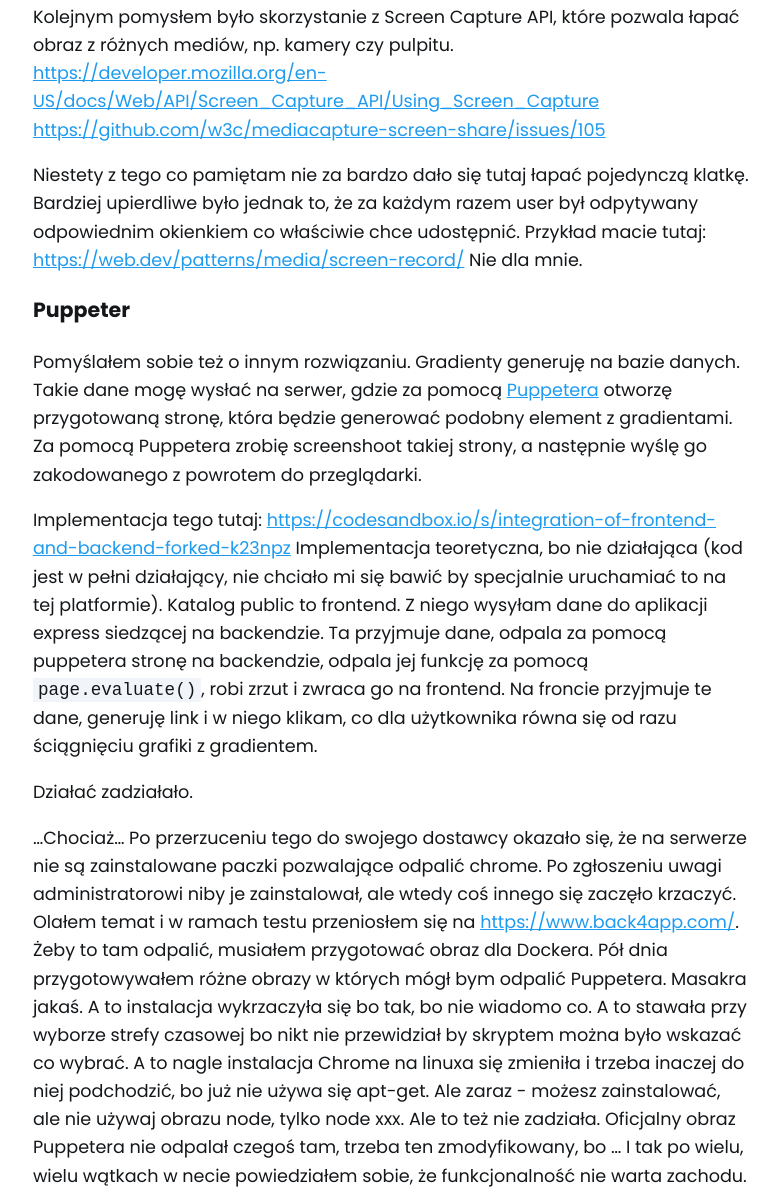
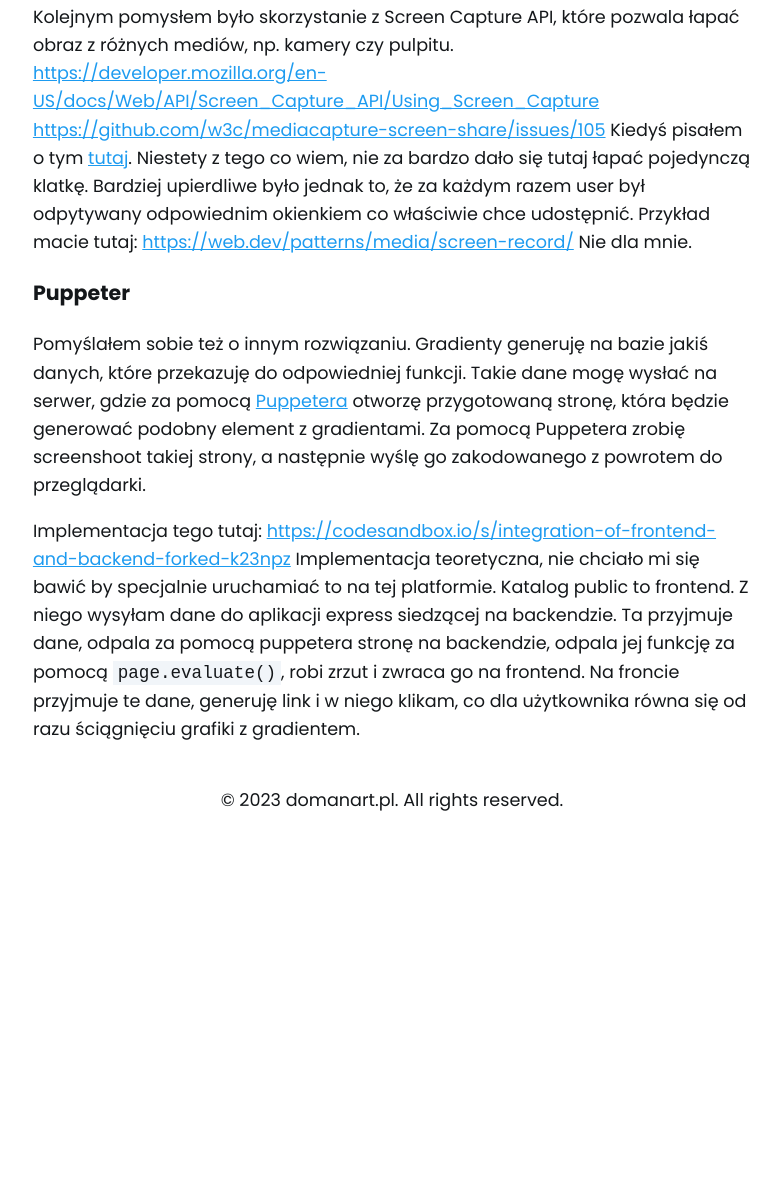
Before and after one commit to kartofelek007/blog, an Astro site: page /blog/zapisywanie-czesci-strony-jako-png in a window 1280 px wide. Shown: the part 742-1935 px from the top of the page, without its empty margins (248-1028 px from the left). After the commit the page ends 1601 px from the top, so only its background shows below. Built offline with nearby package versions, Linux system fonts and the light colour scheme; Astro itself is replaced by a stand-in of ours.

Commit message:
poprawka art

```diff
--- a/src/content/blog/zapisywanie-czesci-strony-jako-png/index.md
+++ b/src/content/blog/zapisywanie-czesci-strony-jako-png/index.md
@@ -12,29 +12,19 @@ W moim przypadku zapisywany miał być element, na którym generuję tło z grad
 Jedyne sensowne rozwiązanie jakie znam to biblioteka <a href="https://html2canvas.hertzen.com/">html2canvas</a>, która pozwala
 zapisywać html w formie grafiki.
 Niestety biblioteka ta ma ograniczone możliwości i nie zawsze udaje się jej idealnie przenosić na grafikę to co jest na stronie. Szczególnie gdy mówimy o zaawansowanych gradientach połączonych z `background-blend-mode`.
+Fajna biblioteka, ale nie w tym przypadku.
 
 ### Screen Capture API
 Kolejnym pomysłem było skorzystanie z Screen Capture API, które pozwala łapać obraz z różnych mediów, np. kamery czy pulpitu.
 https://developer.mozilla.org/en-US/docs/Web/API/Screen_Capture_API/Using_Screen_Capture
 https://github.com/w3c/mediacapture-screen-share/issues/105
-
-Niestety z tego co pamiętam nie za bardzo dało się tutaj łapać pojedynczą klatkę. Bardziej upierdliwe było jednak to, że za każdym razem user był odpytywany odpowiednim okienkiem co właściwie chce udostępnić. Przykład macie tutaj: https://web.dev/patterns/media/screen-record/
+Kiedyś pisałem o tym <a href="https://kursjs.pl/kurs/canvas/canvas-images#generowanie-na-bazie-plotna">tutaj</a>.
+Niestety z tego co wiem, nie za bardzo dało się tutaj łapać pojedynczą klatkę. Bardziej upierdliwe było jednak to, że za każdym razem user był odpytywany odpowiednim okienkiem co właściwie chce udostępnić. Przykład macie tutaj: https://web.dev/patterns/media/screen-record/
 Nie dla mnie.
 
 ### Puppeter
-Pomyślałem sobie też o innym rozwiązaniu. Gradienty generuję na bazie danych. Takie dane mogę wysłać na serwer, gdzie za pomocą <a href="https://pptr.dev/">Puppetera</a> otworzę przygotowaną stronę, która będzie generować podobny element z gradientami. Za pomocą Puppetera zrobię screenshoot takiej strony, a następnie wyślę go zakodowanego z powrotem do przeglądarki.
+Pomyślałem sobie też o innym rozwiązaniu. Gradienty generuję na bazie jakiś danych, które przekazuję do odpowiedniej funkcji. Takie dane mogę wysłać na serwer, gdzie za pomocą <a href="https://pptr.dev/">Puppetera</a> otworzę przygotowaną stronę, która będzie generować podobny element z gradientami. Za pomocą Puppetera zrobię screenshoot takiej strony, a następnie wyślę go zakodowanego z powrotem do przeglądarki.
 
 Implementacja tego tutaj: https://codesandbox.io/s/integration-of-frontend-and-backend-forked-k23npz
-Implementacja teoretyczna, bo nie działająca (kod jest w pełni działający, nie chciało mi się bawić by specjalnie uruchamiać to na tej platformie).
+Implementacja teoretyczna, nie chciało mi się bawić by specjalnie uruchamiać to na tej platformie.
 Katalog public to frontend. Z niego wysyłam dane do aplikacji express siedzącej na backendzie. Ta przyjmuje dane, odpala za pomocą puppetera stronę na backendzie, odpala jej funkcję za pomocą `page.evaluate()`, robi zrzut i zwraca go na frontend. Na froncie przyjmuje te dane, generuję link i w niego klikam, co dla użytkownika równa się od razu ściągnięciu grafiki z gradientem.
-
-Działać zadziałało.
-
-...Chociaż...
-Po przerzuceniu tego do swojego dostawcy okazało się, że na serwerze nie są zainstalowane paczki pozwalające odpalić chrome. Po zgłoszeniu uwagi administratorowi niby je zainstalował, ale wtedy coś innego się zaczęło krzaczyć.
-Olałem temat i w ramach testu przeniosłem się na https://www.back4app.com/. Żeby to tam odpalić, musiałem przygotować obraz dla Dockera.
-Pół dnia przygotowywałem różne obrazy w których mógł bym odpalić Puppetera. Masakra jakaś. A to instalacja wykrzaczyła się bo tak, bo nie wiadomo co. A to stawała przy wyborze strefy czasowej bo nikt nie przewidział by skryptem można było wskazać co wybrać. A to nagle instalacja Chrome na linuxa się zmieniła i trzeba inaczej do niej podchodzić, bo już nie używa się apt-get. Ale zaraz - możesz zainstalować, ale nie używaj obrazu node, tylko node xxx. Ale to też nie zadziała. Oficjalny obraz Puppetera nie odpalał czegoś tam, trzeba ten zmodyfikowany, bo ... I tak po wielu, wielu wątkach w necie powiedziałem sobie, że funkcjonalność nie warta zachodu.
-
-Potem spróbowałem z innym serwisem: https://render.com/ tam od razu zadziałało. Jedyny problem z tym, że darmowa wersja udostępnia mierne zasoby serwera, co w tym przypadku średnio się sprawdza.
-
-Tym miłym akcentem kończę. Całą zabawę uważam mimo wszystko za udaną. Taka forma treningu. A użytkownik? Niech sobie klepnie w Print Screen...
```
